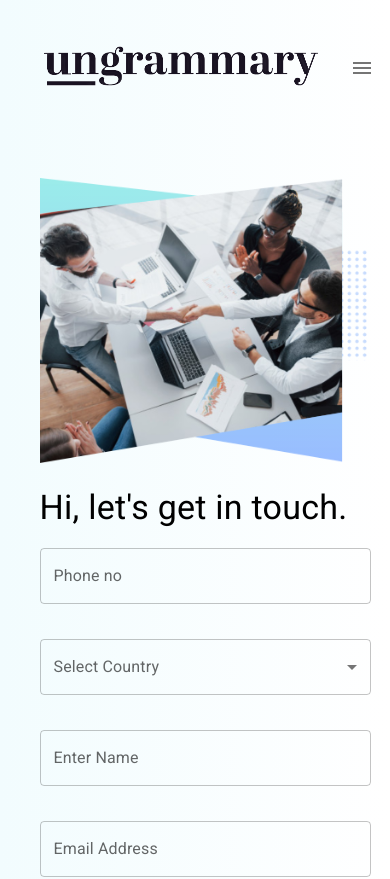
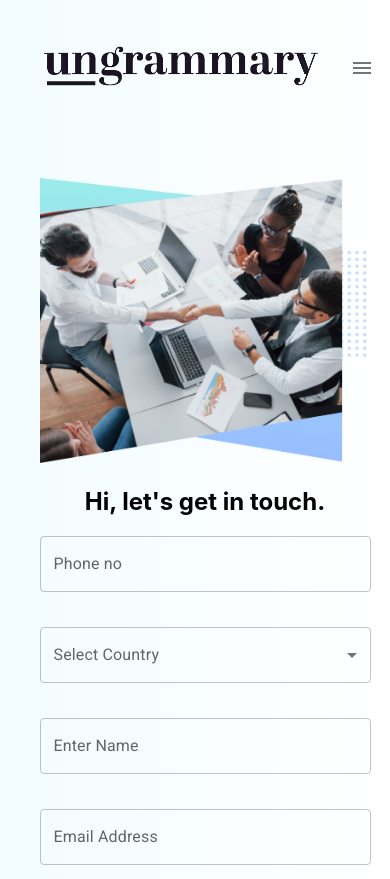
Before and after one commit to rahulyadav96/ungrammary, a React (Create React App) app: page / in a window 390 px wide. Shown: the top 879 px of the page. Built offline with nearby package versions, Linux system fonts and the light colour scheme.

Commit message:
text aligned

```diff
--- a/src/components/Main.jsx
+++ b/src/components/Main.jsx
@@ -26,7 +26,7 @@ export const Main = () => {
                 <img src='./img/banner.png' alt='banner' />
             </div>
             <div className="form-container">
-                <Typography variant='h4' style={{marginBottom:"20px"}}>Hi, let's get in touch.</Typography>
+                <Typography variant='p' className='connectText'>Hi, let's get in touch.</Typography>
                 <form>
                     <TextField fullWidth label='Phone no' variant="outlined" name='phone' onChange={handleChange} value={userData.phone}>
 
--- a/src/components/main.css
+++ b/src/components/main.css
@@ -22,7 +22,17 @@
     display: flex;
     flex-direction: column;
     gap: 35px;
+
 }
+.connectText{
+    display: block;
+    font-size: 2.2rem;
+    font-weight: bold;
+    padding-bottom: 20px;
+
+}
+
+
 @media only screen and (max-width: 900px) {
     .main-container {
      flex-direction: column;
@@ -31,4 +41,8 @@
     .banner-container,.form-container{
         flex: 1;
     }
+    .connectText{
+        text-align: center;
+        font-size: 1.5rem;
+    }
   }
```
